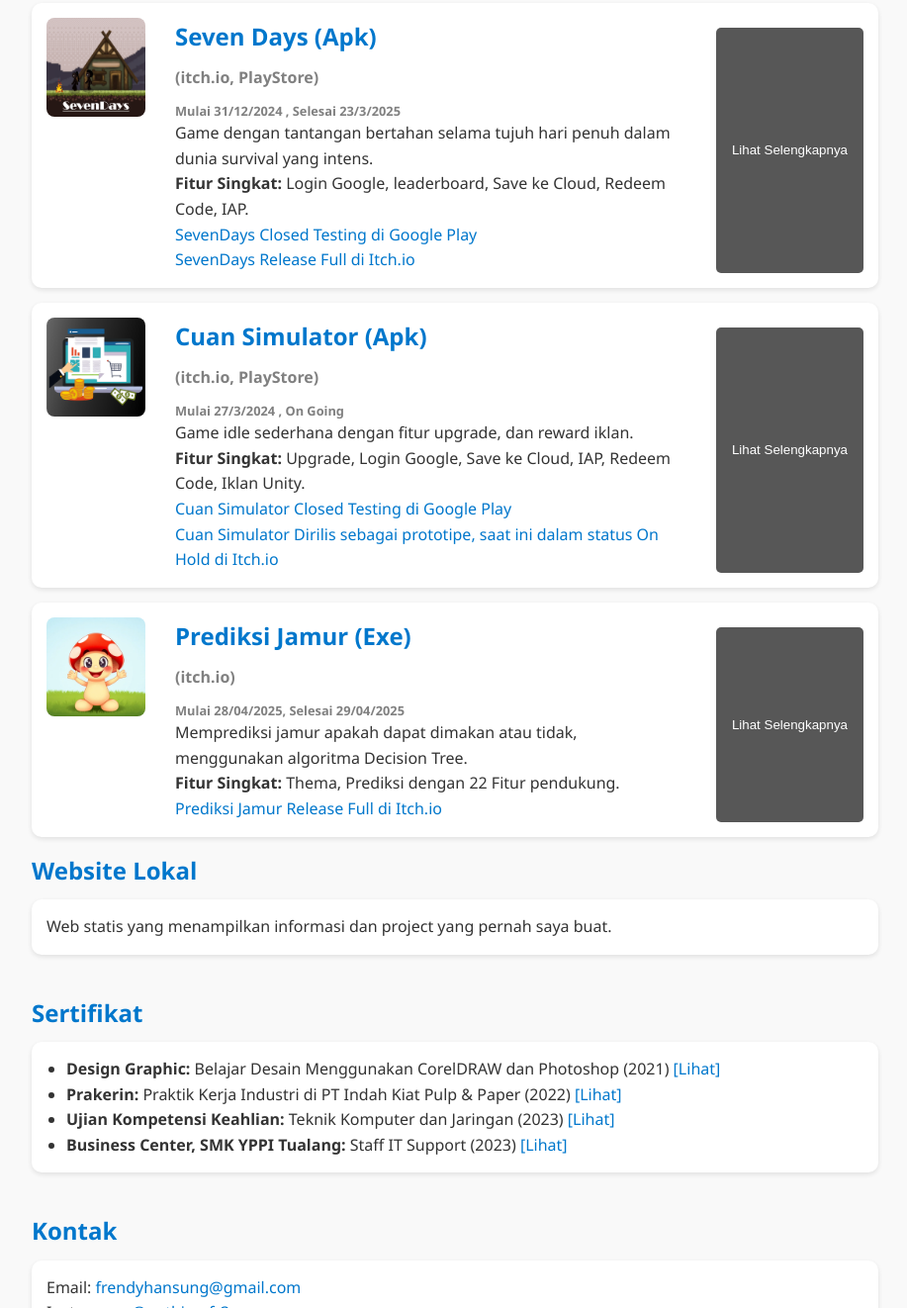
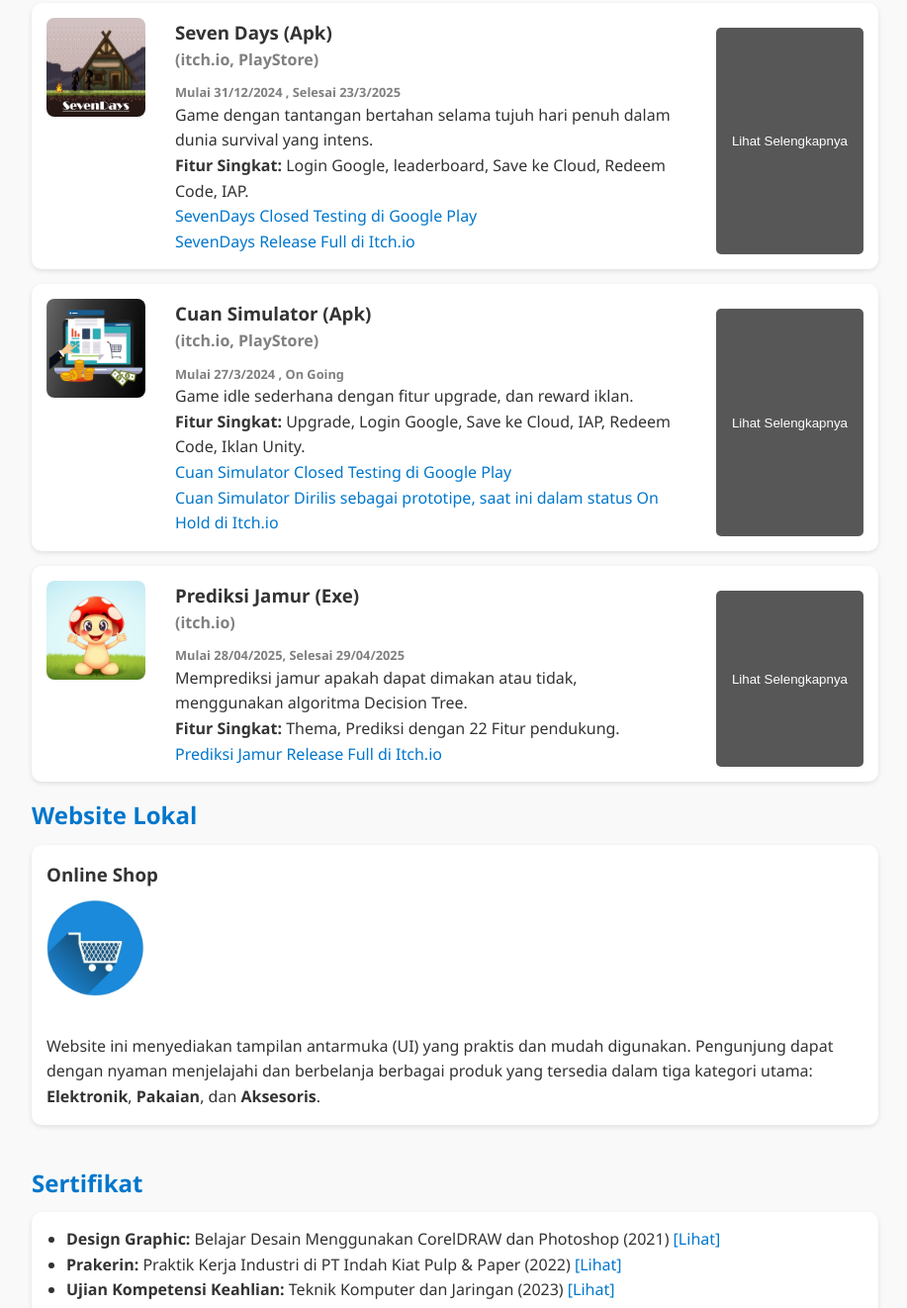
Before and after one commit to dorafrenpia/dorafrenpia.github.io, a plain HTML site: page index.html in a window 1280 px wide. Shown: the part 1082-2404 px from the top of the page at 99% size, without its empty margins (8-925 px from the left). Drawn offline with Linux system fonts and the light colour scheme.

Commit message:
Update Skill

```diff
--- a/index.html
+++ b/index.html
@@ -77,6 +77,8 @@
             <h3>Aplikasi yang Digunakan</h3>
             <ul>
                 <li>Unity Editor (Pengembangan Game 2D)</li>
+                <li>Microsoft Visual Studio</li>
+                <li>Visual Studio Code</li>
                 <li>Roblox Studio</li>
                 <li>Google Colab (Python, Machine Learning, Pemrosesan Data)</li>
                 <li>Figma</li>
@@ -150,7 +152,7 @@ Saya selalu tertantang untuk belajar hal baru dan terus mengasah keterampilan se
       <ul>
         <li>
           <h3><strong>Magang Accounting/Pajak</strong><br></h3>
-          PT Indah Kiat Pulp & Paper Tbk., Perawang, Riau<br>
+          <strong>PT Indah Kiat Pulp & Paper Tbk., Perawang, Riau<br></strong>
           <em>15 Juni – 15 September 2022</em>
           <ul>
             <li>Membantu tim accounting dalam pengelolaan laporan keuangan bulanan.</li>
@@ -192,7 +194,7 @@ Saya selalu tertantang untuk belajar hal baru dan terus mengasah keterampilan se
           <img src="images/logogameSevenDays.png" alt="Seven Days" class="project-img">
         </a>
         <div class="isi">
-            <h2>Seven Days (Apk)</h2>
+            <h3>Seven Days (Apk)</h3>
             <h2 class="subjudul">(itch.io, PlayStore)</h2>
             <h3 class="subjudul">Mulai 31/12/2024 , Selesai 23/3/2025</h3>
             <p>Game dengan tantangan bertahan selama tujuh hari penuh dalam dunia survival yang intens.</p>
@@ -228,7 +230,7 @@ Saya selalu tertantang untuk belajar hal baru dan terus mengasah keterampilan se
           <img src="images/IconCuanSimulator.png" alt="Cuan Simulator" class="project-img">
         </a>
         <div class="isi">
-          <h2>Cuan Simulator (Apk)</h2>
+          <h3>Cuan Simulator (Apk)</h3>
           <h2 class="subjudul">(itch.io, PlayStore)</h2>
           <h3 class="subjudul">Mulai 27/3/2024 , On Going</h3>
           <p>Game idle sederhana dengan fitur upgrade, dan reward iklan.</p>
@@ -269,7 +271,7 @@ Saya selalu tertantang untuk belajar hal baru dan terus mengasah keterampilan se
           <img src="images/Logo Jamur.jpg" alt="Prediksi Jamur" class="project-img">
         </a>
         <div class="isi">
-          <h2>Prediksi Jamur (Exe)</h2>
+          <h3>Prediksi Jamur (Exe)</h3>
           <h2 class="subjudul">(itch.io)</h2>
           <h3 class="subjudul">Mulai 28/04/2025, Selesai 29/04/2025</h3>
           <p>Memprediksi jamur apakah dapat dimakan atau tidak, menggunakan algoritma Decision Tree.</p>
@@ -296,11 +298,21 @@ Saya selalu tertantang untuk belajar hal baru dan terus mengasah keterampilan se
       </div>
 
 
-      <h2>Website Lokal</h2>
-    <div class="project-card">
+ <h2>Website Lokal</h2>
+<div class="project-card">
+  <div>
+    <h3>Online Shop</h3>
+<a href="https://dorafrenpia.github.io/Online-Shop/" target="_blank" class="shop-link">
+  <img src="images/LogoBelanja.png" alt="Online Shop Project" class="shop-logo">
+</a>
+</div>
+  <p>Website ini menyediakan tampilan antarmuka (UI) yang praktis dan mudah digunakan.
+     Pengunjung dapat dengan nyaman menjelajahi dan berbelanja berbagai produk yang tersedia dalam tiga kategori utama:
+     <strong>Elektronik</strong>, <strong>Pakaian</strong>, dan <strong>Aksesoris</strong>.</p>
 
-      <p>Web statis yang menampilkan informasi dan project yang pernah saya buat.</p>
-    </div>
+
+</div>
+
   </section>
 
 
--- a/style.css
+++ b/style.css
@@ -20,6 +20,15 @@
   section {
     scroll-margin-top: 160px; /* Sesuaikan dengan tinggi header kamu */
   }
+  .shop-link {
+  display: inline-block;
+  margin-top: 10px;
+}
+
+.shop-logo {
+  width: 100%;
+  max-width: 100px;
+}
 
   header {
     width: 100%;  /* Memastikan header penuh */
```
Also changed, not shown: images/LogoBelanja.png (added).
